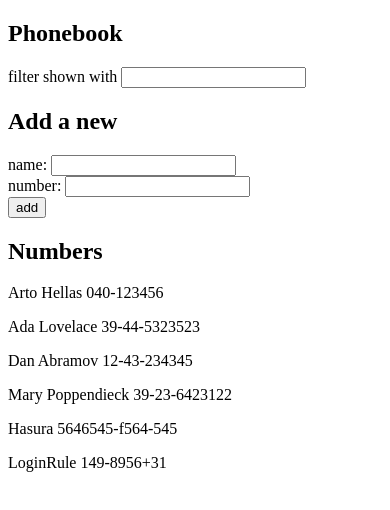
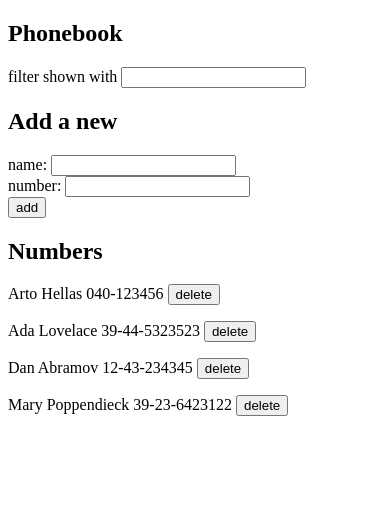
Before and after one commit to newton-adhikari/part2, a React (Create React App) app in the folder phonebook/: page / in a window 390 px wide. Shown: the top 510 px of the page. Built offline with nearby package versions, Linux system fonts and the light colour scheme; data requests are answered from the project's data file.

Commit message:
phonebook step9 completed

```diff
--- a/phonebook/db.json
+++ b/phonebook/db.json
@@ -19,16 +19,6 @@
       "name": "Mary Poppendieck",
       "number": "39-23-6423122",
       "id": 4
-    },
-    {
-      "name": "Hasura",
-      "number": "5646545-f564-545",
-      "id": 5
-    },
-    {
-      "name": "LoginRule",
-      "number": "149-8956+31",
-      "id": 6
     }
   ]
 }
--- a/phonebook/src/App.js
+++ b/phonebook/src/App.js
@@ -3,7 +3,7 @@ import Filter from "./components/Filter/Filter";
 import PersonForm from './components/PersonForm/PersonForm';
 import Persons from "./components/Persons/Persons";
 import axios from "axios";
-import { getAll, createEntry, updateEntry } from "./services/phonebook";
+import { getAll, createEntry, updateEntry, deleteEntry } from "./services/phonebook";
 
 const App = () => {
   const [persons, setPersons] = useState([])
@@ -31,11 +31,21 @@ const App = () => {
     const person = {name: newName, number: newNumber};
     createEntry(person)
       .then(data => {
-        console.log(data);
         setPersons([...persons, data]);
       })
     setNewName("");
     setNewNumber("");
+  }
+
+  const deleteHandler = id => {
+    const person = persons.find(p => p.id === id);
+    const confirm = window.confirm(`delete ${person.name}`);
+    if(confirm) {
+      deleteEntry(id)
+      .then(res => {
+        setPersons(persons.filter(p => p.id !== id));
+      })
+    }
   }
 
   const filtered = persons.filter(p => p.name.toLowerCase().includes(searched.toLowerCase()));
@@ -53,7 +63,7 @@ const App = () => {
         changeHandler={changeHandler}
       />
       <h2>Numbers</h2>
-      <Persons filtered={filtered} />
+      <Persons filtered={filtered} deleteHandler={deleteHandler} />
     </div>
   )
 }
--- a/phonebook/src/components/Persons/Person/Person.js
+++ b/phonebook/src/components/Persons/Person/Person.js
@@ -1,5 +1,5 @@
-const Person = ({name, number}) => {
-    return <p>{name} {number}</p>
+const Person = ({name, number, del}) => {
+    return <p>{name} {number} <button onClick={del}>delete</button></p>
 }
 
 export default Person;
--- a/phonebook/src/components/Persons/Persons.js
+++ b/phonebook/src/components/Persons/Persons.js
@@ -1,9 +1,14 @@
 import Person from "./Person/Person";
 
-const Persons = ({filtered}) => {
+const Persons = ({filtered, deleteHandler}) => {
     return (
         <>
-            {filtered.map(p => <Person key={p.name} name={p.name} number={p.number} />)}
+            {filtered.map(p => <Person
+            key={p.name}
+            name={p.name}
+            number={p.number}
+            del={() => deleteHandler(p.id)}
+            />)}
         </>
     )
 }
--- a/phonebook/src/services/phonebook.js
+++ b/phonebook/src/services/phonebook.js
@@ -19,4 +19,10 @@ const updateEntry = (id, data) => {
         .catch(err => console.log(err));
 }
 
-export { getAll, createEntry, updateEntry };
+const deleteEntry = (id) => {
+    return axios.delete(`${baseURL}persons/${id}`)
+        .then(res => res.data)
+        .catch(err => console.log(err));
+}
+
+export { getAll, createEntry, updateEntry, deleteEntry };
```
